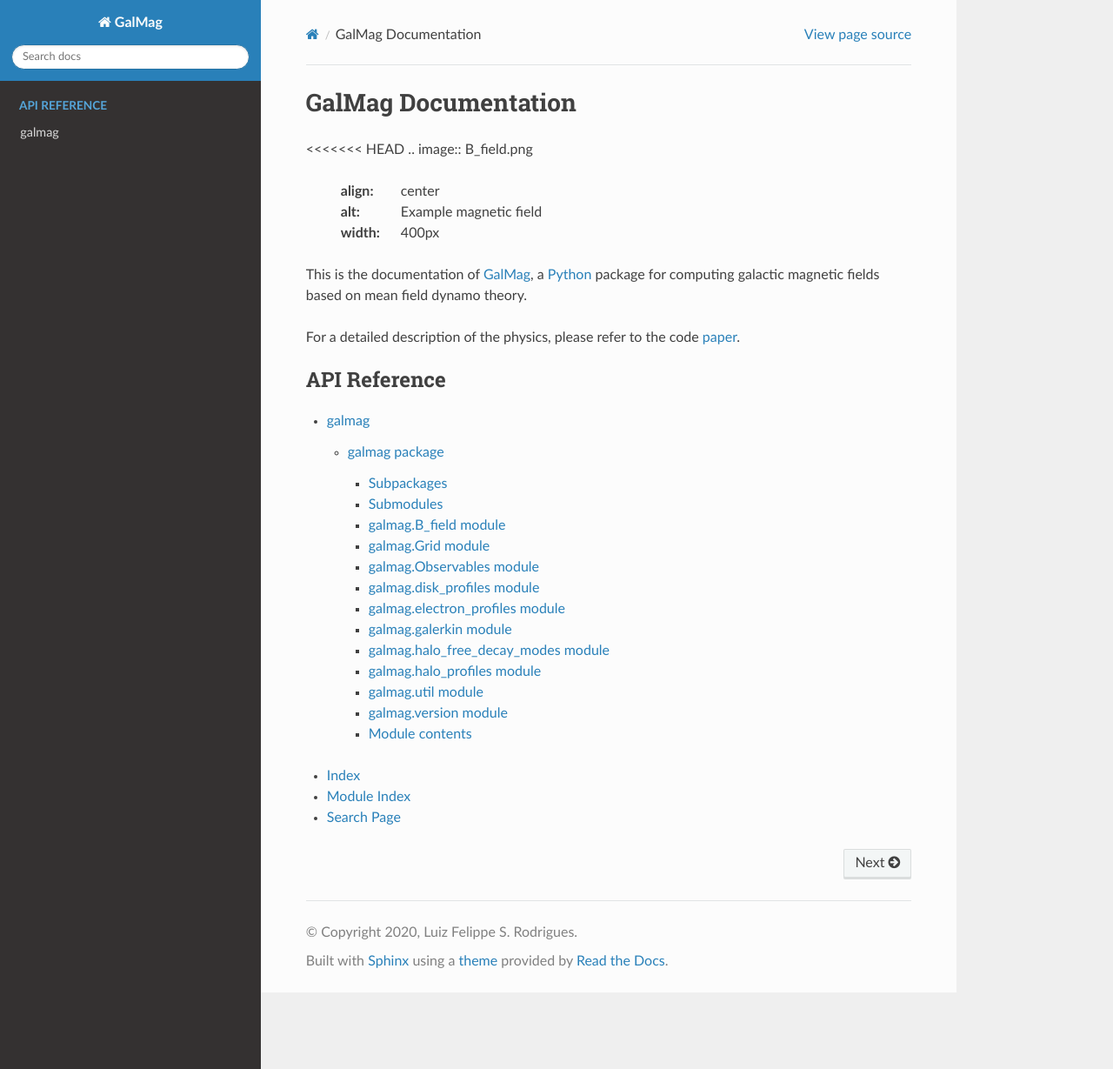
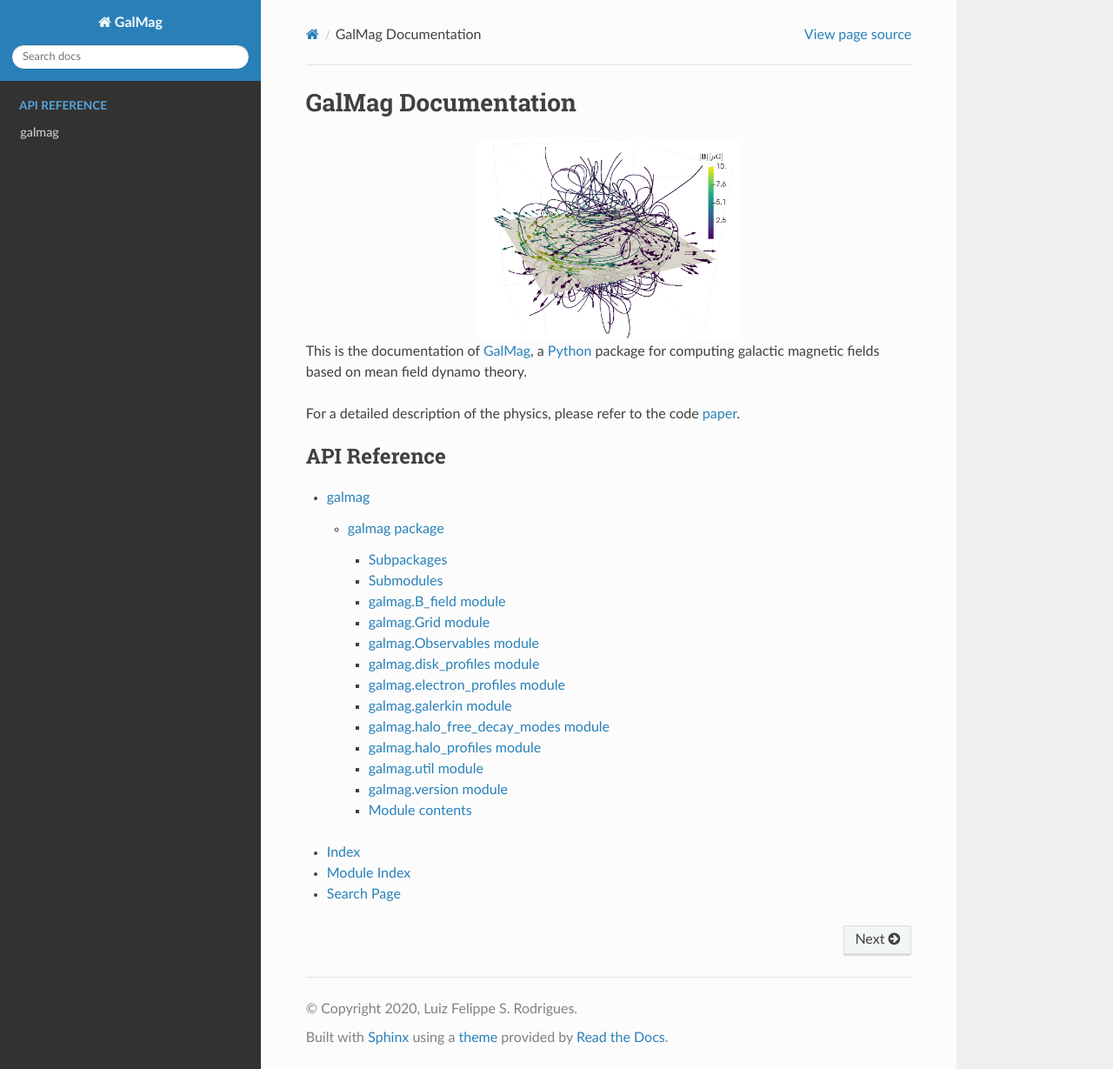
Before and after one commit to luizfelippesr/galmag, a Sphinx documentation site: the page built from doc/index.rst, in a window 1280 px wide and 1229 px high. Shown: the whole window at 87% size. Built offline with Sphinx 7.4.7 and the Read the Docs theme 2.0.0, drawn with Linux system fonts in a browser that asks for light colours; pages that are not in the unit, such as notebooks, are missing from menus.

Commit message:
Update index.rst

```diff
--- a/doc/index.rst
+++ b/doc/index.rst
@@ -6,11 +6,10 @@
 GalMag Documentation
 ==================================
 
-<<<<<<< HEAD
 .. image:: B_field.png
     :align: center
     :alt: Example magnetic field
-    :width: 400px
+    :width: 300px
 
 
 This is the documentation of `GalMag <https://github.com/luizfelippesr/galmag>`_,
```
